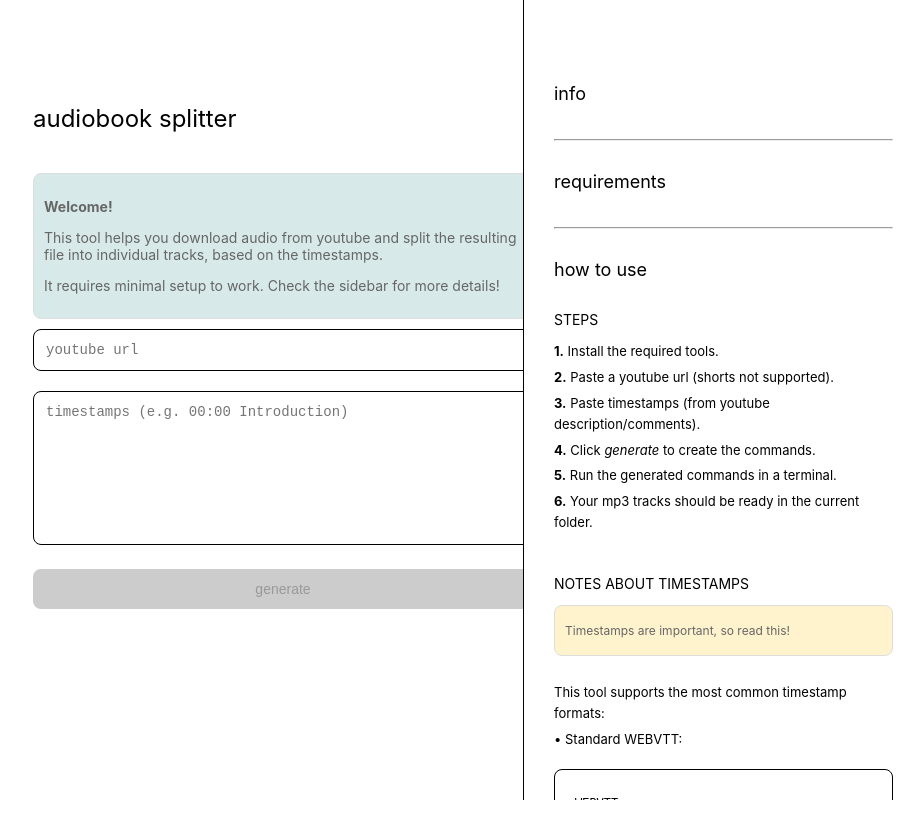
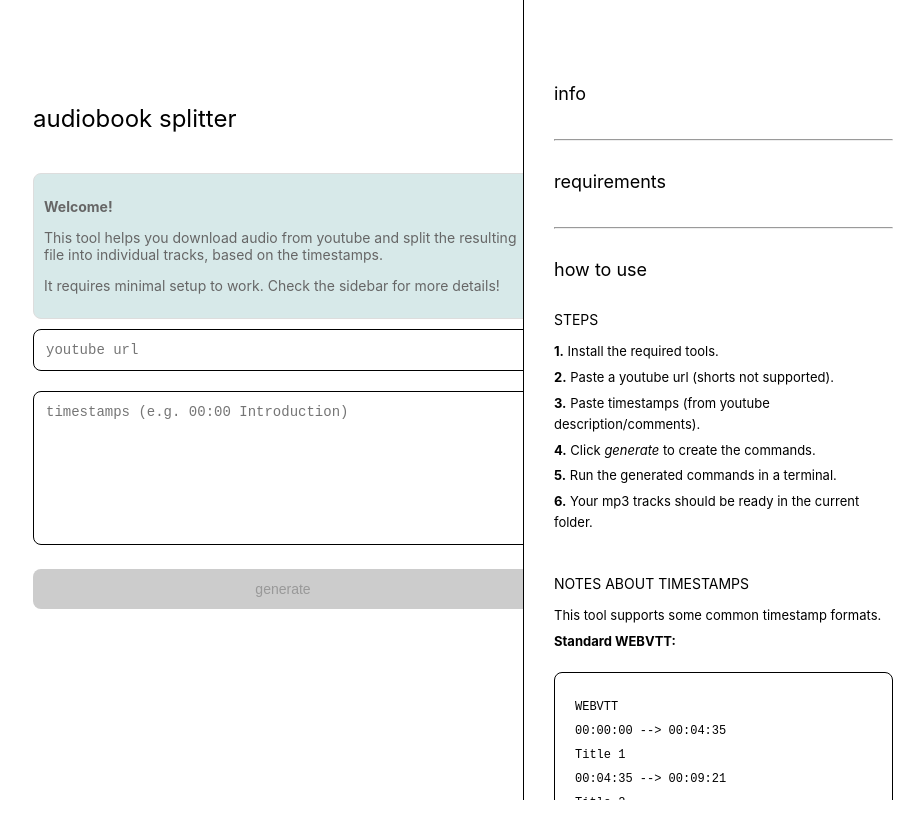
Before and after one commit to szekelyzol/audiobook-splitter, a Next.js app: page / in a window 1280 px wide. Both pictures are taken after a click on the heading "how to use". Shown: the whole page, without its empty margins (357-1280 px from the left). Built offline with nearby package versions, Linux system fonts and the light colour scheme.

Commit message:
Add timestamp validation notes

```diff
--- a/pages/index.tsx
+++ b/pages/index.tsx
@@ -373,14 +373,8 @@ export default function Home() {
 
               <h3>notes about timestamps</h3>
 
-                <div className={styles.disclaimer}>
-                  <p>Timestamps are important, so read this!</p>
-                </div>
-
-              <br />
-
-                <p>This tool supports the most common timestamp formats:</p>
-                <p>• Standard WEBVTT:</p>
+                <p>This tool supports some common timestamp formats.</p>
+                <p><strong>Standard WEBVTT:</strong></p>
 
                 <div className={styles.minimalCommands}>
                   <pre>
@@ -397,7 +391,7 @@ export default function Home() {
                     </a></p>
                 </div>
 
-                <p>• Simple format, with start times only:</p>
+                <p><strong>Simple format, with start times only:</strong></p>
 
                 <div className={styles.minimalCommands}>
                   <pre>
@@ -407,7 +401,7 @@ export default function Home() {
                   </pre>
                 </div>
 
-                <p>• Inverse simple format, with start times only:</p>
+                <p><strong>Inverse simple format, with start times only:</strong></p>
 
                 <div className={styles.minimalCommands}>
                   <pre>
@@ -416,6 +410,17 @@ export default function Home() {
                     <p>Title 3 09:21</p>
                   </pre>
                 </div>
+
+                <div className={styles.disclaimer}>
+                  <p>Timestamps are important, so make sure you get them right. The tool validates your input to help you avoid some common issues:</p>
+                  <ul>
+                   <li>Missing chapter names or titles will automatically call the file <em>Untitled</em>.</li>
+                   <li>Leading numbers with patterns like "1. ", "2: ", "3 - " are removed.</li>
+                   <li>Illegal filename characters, spaces, underscores, etc. are trimmed.</li>
+                  </ul>
+                  <p>If your filenames and audio lengths look weird, check your input and the generated commands for incorrect timestamps.</p>
+                </div>
+
             </div>
           </details>
         </div>
```
